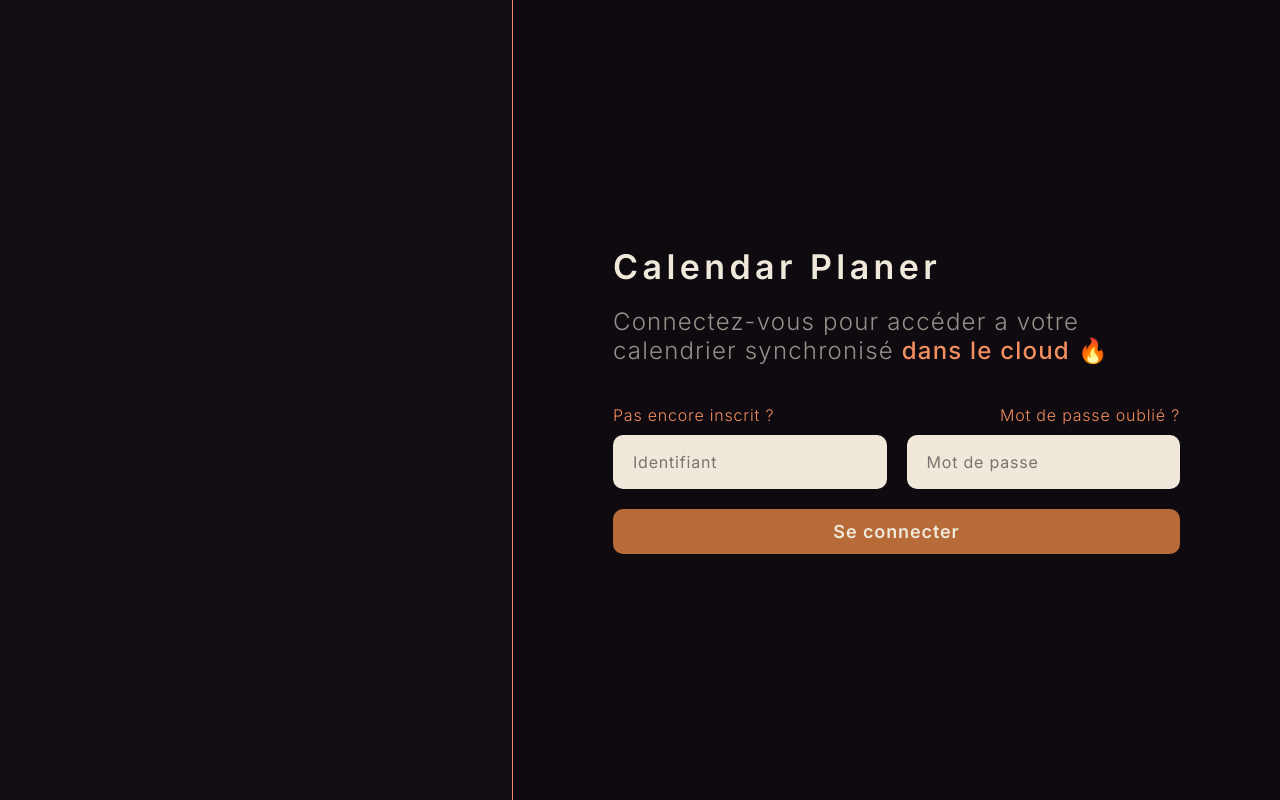
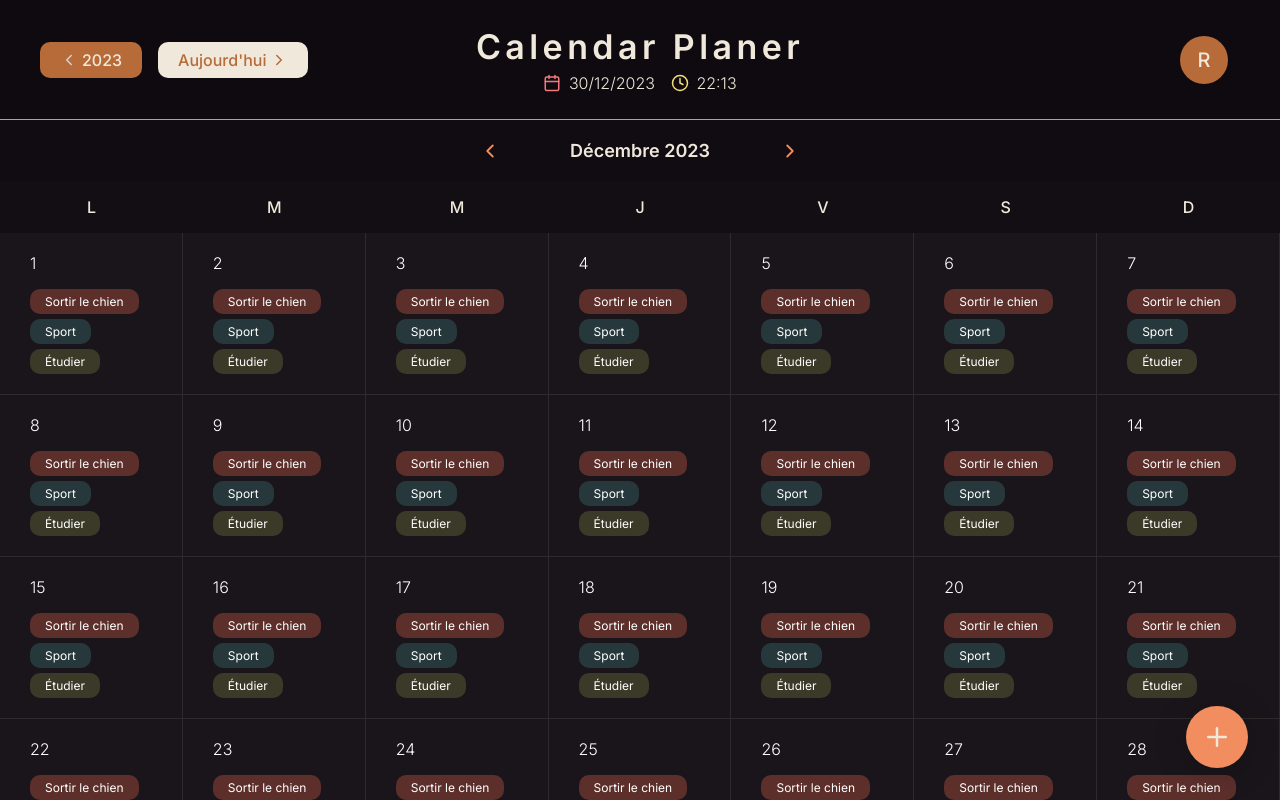
Before and after one commit to rlecart/Calendar-web, a React (Create React App) app: page / in a window 1280 px wide. Before the commit this address led to /login. Built offline with nearby package versions, Linux system fonts and the light colour scheme; sample sign-in values are in the browser's storage.

Commit message:
Login/Signup API request ok

```diff
--- a/package.json
+++ b/package.json
@@ -8,6 +8,7 @@
     "@testing-library/user-event": "^14.5.1",
     "@types/react": "^18.2.45",
     "@types/react-dom": "^18.2.18",
+    "axios": "^1.6.3",
     "bootstrap": "^5.3.2",
     "react": "^18.2.0",
     "react-bootstrap": "^2.9.2",
@@ -15,7 +16,6 @@
     "react-feather": "^2.0.10",
     "react-router-dom": "^6.21.1",
     "react-scripts": "5.0.1",
-    "react-toggle-slider": "^0.4.0",
     "styled-components": "^6.1.6",
     "ts-loader": "^9.5.1",
     "web-vitals": "^3.5.0",
@@ -24,7 +24,7 @@
     "zustand": "^4.4.7"
   },
   "scripts": {
-    "start": "react-scripts start",
+    "start": "export HTTPS=true&&SSL_CRT_FILE=certs/cert.pem&&SSL_KEY_FILE=certs/key.pem react-scripts start",
     "build": "react-scripts build",
     "test": "react-scripts test",
     "eject": "react-scripts eject"
--- a/src/Views/Calendar.tsx
+++ b/src/Views/Calendar.tsx
@@ -11,6 +11,8 @@ import { CalendarDayDataInterface, CalendarMonthDataInterface, CalendarStoreInte
 import AddEventButton from '../components/AddEventButton';
 import CalendarSelector from '../components/CalendarSelector';
 import CalendarYear from '../components/CalendarYear';
+import { API } from '../api';
+import axios from 'axios';
 
 const CalendarWrapper = styled.div`
   width: 100vw;
@@ -52,6 +54,10 @@ const Calendar = () => {
   const getCalendarData = async () => {
     console.log('ca va fetch', calendarType, calendarDate)
     if (calendarType === 'day') {
+      const dayRes = await axios.get(`${API}/event/year/${calendarDate.year}/month/${calendarDate.month}/day/${calendarDate.dayOfMonth}`);
+      console.log('dayRes', dayRes)
+      return;
+
       // call API avec calendarType et calendarDate
       const fakeDayData = {
         dayOfMonth: calendarDate.dayOfMonth,
--- a/src/Views/Login.tsx
+++ b/src/Views/Login.tsx
@@ -8,6 +8,8 @@ import { Navigate, useNavigate } from 'react-router-dom';
 import Alert from 'react-bootstrap/Alert';
 
 import RenderIf from '../components/RenderIf';
+import axios from 'axios';
+import { API } from '../api';
 
 const Background = styled.div`
     width: 100%;
@@ -211,28 +213,30 @@ const Login = () => {
 
   const [error, setError] = React.useState<string>('');
 
-  const handleSubmit = () => {
+  const handleSubmit = async () => {
     setError('');
 
-    let status = 404;
-    if (username === 'abc')
-      status = 200;
+    try {
+      const loginRes = await axios.post(`${API}/user/login`, {
+        username: username,
+        password: password,
+      }, { withCredentials: true });
+      if (loginRes.status !== 200)
+        throw (loginRes);
 
-    const fakeRes = {
-      status: status,
-      data: 'fake-jwt',
+      localStorage.setItem('authentificated', 'true');
+
+      navigate('/');
+    } catch (err) {
+      console.log('err', err)
+      if (err.response.status === 404)
+        setError('Identifiant ou mot de passe incorrect.');
+      else if (err.response.status !== 200)
+        setError('Une erreur est survenue.');
     }
-
-    if (fakeRes.status !== 200) {
-      setError('Identifiant ou mot de passe incorrect.');
-      return;
-    }
-
-    localStorage.setItem('jwt', fakeRes.data);
-    navigate('/');
   }
 
-  const isAuthenticated = localStorage.getItem('jwt') !== null;
+  const isAuthenticated = localStorage.getItem('authentificated') !== null;
 
   if (isAuthenticated)
     return <Navigate to="/" />
--- a/src/Views/SignUp.tsx
+++ b/src/Views/SignUp.tsx
@@ -8,6 +8,8 @@ import { Navigate, useNavigate } from 'react-router-dom';
 import Alert from 'react-bootstrap/Alert';
 
 import RenderIf from '../components/RenderIf';
+import axios from 'axios';
+import { API } from '../api';
 
 const Background = styled.div`
     width: 100%;
@@ -211,32 +213,29 @@ const SignUp = () => {
 
   const [error, setError] = React.useState<string>('');
 
-  const handleSubmit = () => {
+  const handleSubmit = async () => {
     setError('');
 
-    let status = 403;
-    if (username === 'abc')
-      status = 200;
+    try {
+      const signUpRes = await axios.post(`${API}/user/signup`, {
+        username: username,
+        password: password,
+      });
+      if (signUpRes.status !== 200)
+        throw (signUpRes.status);
 
-    const fakeRes = {
-      status: status,
-      data: 'fake-jwt',
+      localStorage.setItem('authentificated', 'true');
+
+      navigate('/');
+    } catch (err) {
+      if (err.response.status === 409)
+        setError('Cet identifiant est déjà pris.');
+      else if (err.response.status !== 200)
+        setError('Une erreur est survenue.');
     }
-
-    if (fakeRes.status === 403) {
-      setError('Cet identifiant est déjà pris.');
-      return;
-    }
-    else if (fakeRes.status !== 200) {
-      setError('Une erreur est survenue.');
-      return;
-    }
-
-    localStorage.setItem('jwt', fakeRes.data);
-    navigate('/');
   }
 
-  const isAuthenticated = localStorage.getItem('jwt') !== null;
+  const isAuthenticated = localStorage.getItem('authentificated') !== null;
 
   if (isAuthenticated)
     return <Navigate to="/" />
--- /dev/null
+++ b/src/api/index.ts
@@ -0,0 +1,3 @@
+import options from "./options";
+
+export const API = `https://${options.back.path}:${options.back.port}`
--- /dev/null
+++ b/src/api/options.ts
@@ -0,0 +1,24 @@
+export interface OptionsInterface {
+  front: {
+    path: string,
+    port: number,
+  },
+  back: {
+    path: string,
+    port: number,
+  }
+
+}
+
+const options = {
+  front: {
+    path: 'localhost',
+    port: 3000,
+  },
+  back: {
+    path: 'localhost',
+    port: 8000,
+  }
+};
+
+export default options;
--- a/src/components/ModalEvent.tsx
+++ b/src/components/ModalEvent.tsx
@@ -5,7 +5,7 @@ import Button from 'react-bootstrap/Button';
 import Form from 'react-bootstrap/Form';
 import Modal from 'react-bootstrap/Modal';
 import { Alert } from 'react-bootstrap';
-import { ToggleSlider } from 'react-toggle-slider';
+// import { ToggleSlider } from 'react-toggle-slider';
 import { X } from 'react-feather';
 
 import { CalendarDayDataInterface, CalendarEventDataInterface, CalendarStoreInterface, useCalendarStore } from '../stores/calendarStore';
--- a/src/components/UserDropdown.tsx
+++ b/src/components/UserDropdown.tsx
@@ -3,6 +3,8 @@ import { ButtonGroup, Dropdown, DropdownButton } from 'react-bootstrap';
 import { useNavigate } from 'react-router-dom';
 import styled from 'styled-components';
 import { CalendarStoreInterface, useCalendarStore } from '../stores/calendarStore';
+import axios from 'axios';
+import { API } from '../api';
 
 const UserDropdownWrapper = styled.div`
   display: flex;
@@ -31,13 +33,14 @@ const UserDropdown = () => {
 
   const resetCalendarStore = useCalendarStore((state: CalendarStoreInterface) => state.resetCalendarStore);
 
-  const handleSelect = (e: string) => {
+  const handleSelect = async (e: string) => {
     if (e === '1') {
       console.log('Profil');
     }
     else if (e === '2') {
+      const logoutRes = axios.delete(`${API}/user/logout`)
       console.log('Déconnexion');
-      localStorage.removeItem('jwt');
+      localStorage.removeItem('authenticated');
       resetCalendarStore();
       navigate('/login');
     }
--- a/src/containers/WithAuthentication.tsx
+++ b/src/containers/WithAuthentication.tsx
@@ -6,7 +6,7 @@ interface WithAuthenticationProps {
 }
 
 const WithAuthentication = ({ children }: WithAuthenticationProps) => {
-  const isAuthenticated = localStorage.getItem('jwt') !== null;
+  const isAuthenticated = localStorage.getItem('authentificated') !== null;
 
   if (!isAuthenticated)
     return <Navigate to="/login" />
--- a/src/index.tsx
+++ b/src/index.tsx
@@ -2,6 +2,9 @@ import * as React from 'react';
 import { createRoot } from 'react-dom/client'
 import './style/index.css';
 import App from './App';
+import axios from 'axios';
+
+axios.defaults.withCredentials = true;
 
 const container = document.getElementById('root');
 const root = createRoot(container!);
```
Also changed, not shown: 1 other file (tests, documents, lock files or other folders).
